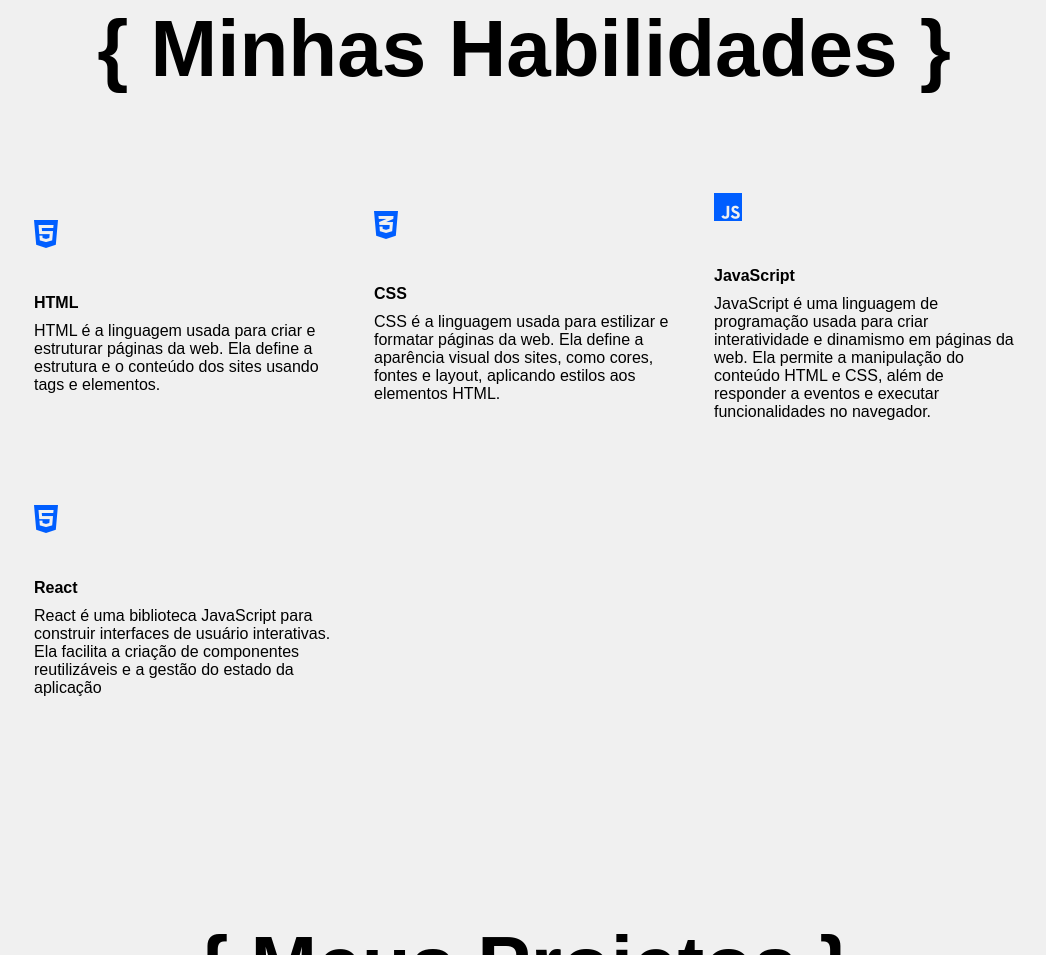
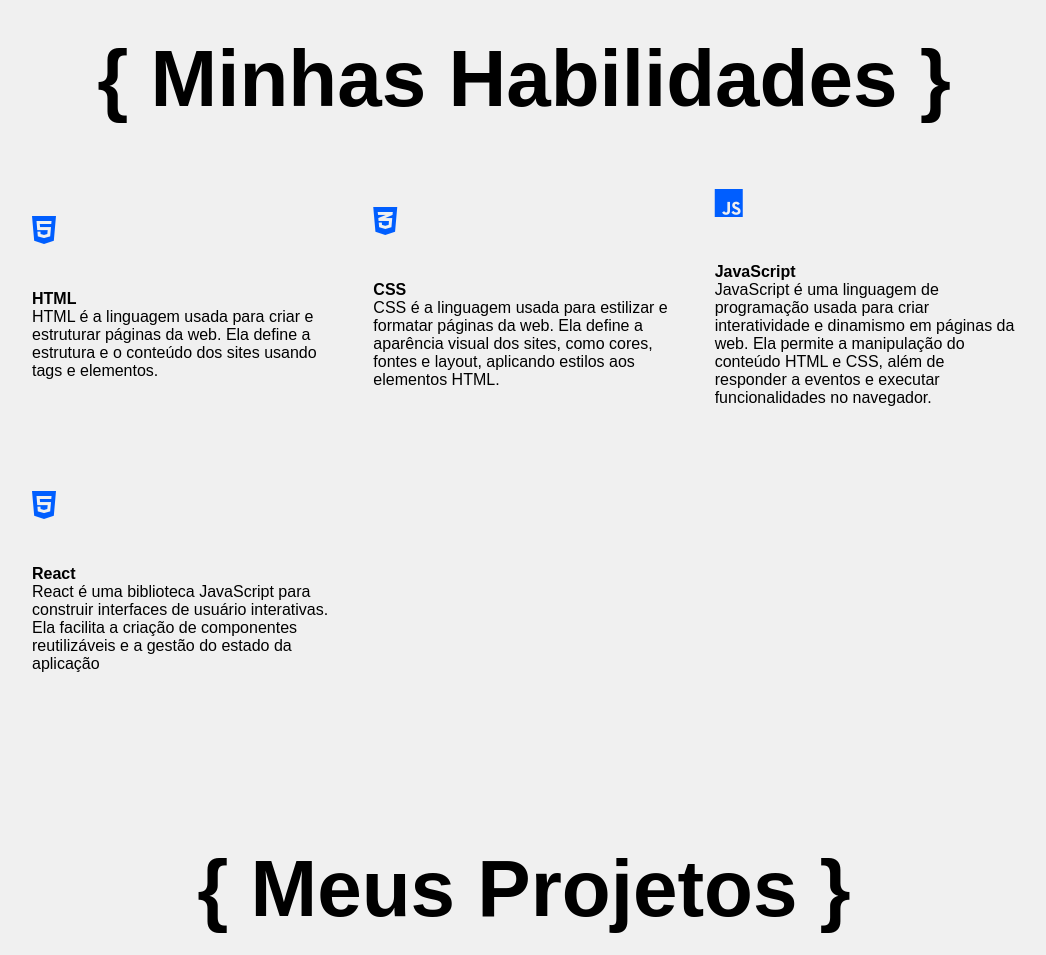
Before and after one commit to MatheusLMMARCILIO/PortifolioFrontend, a plain HTML site: page index.html in a window 1280 px wide. Shown: the part 897-1852 px from the top of the page, without its empty margins (116-1162 px from the left). Drawn offline with Linux system fonts and the light colour scheme.

Commit message:
25/08/2024 13h54

```diff
--- a/style.css
+++ b/style.css
@@ -239,11 +239,11 @@ li {
     align-items: center;
     justify-content: center;
     width: 1050px;
-    height: 450px;
+    height: auto;
     max-width: 1050px;
     min-width: 50px;
     background-color: #eeeeee75;
-
+padding: 50px 0px;
 }
 
 .aboutMeSection.dark {
@@ -304,16 +304,17 @@ li {
 
 .MySkill {
     width: 100%;
-    height: 800px;
+    height: auto;
     display: flex;
     align-items: center;
     justify-content: center;
     flex-direction: column;
+    padding: 50px 0px;
 }
 
 .spanSkill {
     width: 100%;
-    height: 100px;
+    height: auto;
     display: flex;
     align-items: center;
     justify-content: center;
@@ -352,19 +353,18 @@ li {
 
 .informationText p {
     width: 300px;
-    margin-top: 10px;
+    margin-top: 10px 0px;
 }
 
 .icons {
-    max-width: 100%;
-    width: 300px;
+    width: 80%;
     height: auto;
     display: grid;
     grid-template-columns: repeat(3, 1fr);
     flex-direction: column;
     align-items: center;
     justify-content: center;
-    padding-top: 80px;
+    padding: 50px 0px 0px;
 }
 
 
@@ -397,20 +397,21 @@ li {
 
 .prejects {
     width: 100%;
-    height: 700px;
+    height: auto;
     display: flex;
     align-items: center;
     justify-content: center;
     flex-direction: column;
+    padding: 50px 0px;
 }
 
 .myProjects {
     width: 100%;
-    height: 100px;
+    height: auto;
     display: flex;
     align-items: center;
     justify-content: center;
-    margin: 50px 0px;
+
 }
 
 .myProjects span {
@@ -464,6 +465,7 @@ li {
     align-items: center;
     justify-content: space-around;
     flex-wrap: wrap;
+    padding: 50px 0px;
 }
 
 .iconss {
```
